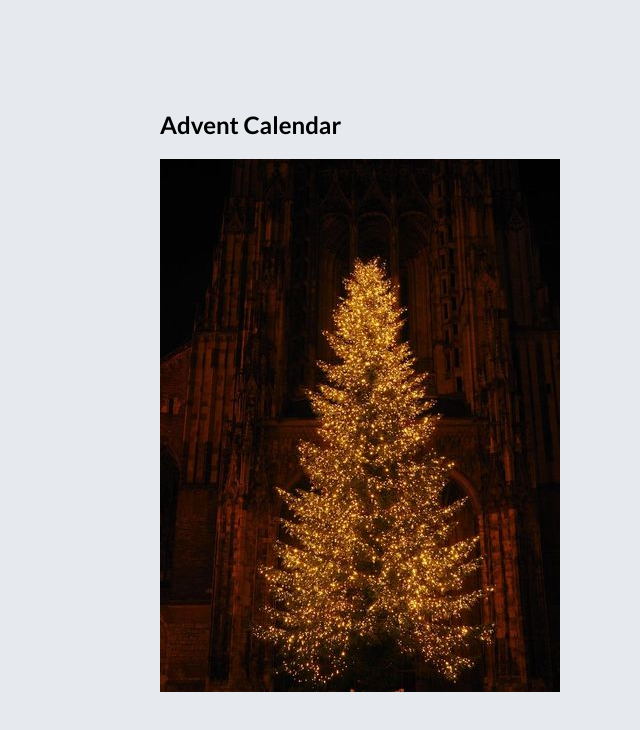
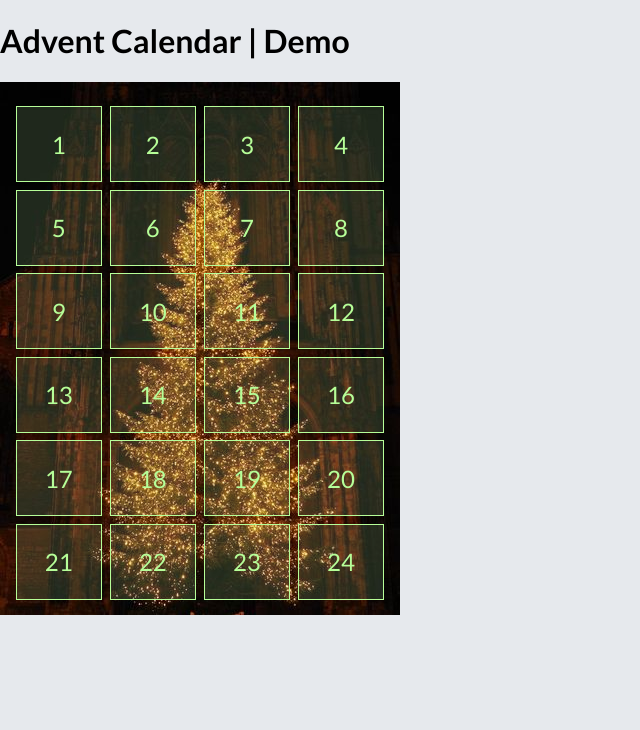
Before and after one commit to azaleamollis/advent-calendar, a plain HTML site: page index.html in a window 1280 px wide. Shown: the whole page, without its empty margins (0-640 px from the left). Drawn offline with Linux system fonts and the light colour scheme.

Commit message:
Update index.html

```diff
--- a/index.html
+++ b/index.html
@@ -11,22 +11,19 @@
 		<link rel='stylesheet' href='//fonts.googleapis.com/css?family=Lato:300,400,700'>
 		<link rel="stylesheet" href="//cdnjs.cloudflare.com/ajax/libs/ionicons/1.5.2/css/ionicons.min.css">
 		<link rel="stylesheet" href="style.css" media="all">
-		<script src="scripts/messages.js"></script>
-		<script src="scripts/calendar.js"></script>
 
 	</head>
 
 	<body>
 
-		<div class="demo-content cf">
-			<article>
-				<h1>Advent Calendar</h1>
+		<div class="wrapper">
+			<h1>Advent Calendar | Demo</h1>
+			<img src="images/background.jpg" alt="Advent Calendar" width="400" height="533" id="adventCal">
+			<ul id="adventDoors"></ul>
+		</div>
 
-				<img src="images/background.jpg" alt="Advent Calendar" id="adventCal">
-
-				<ul id="adventDoors"></ul>
-			</article>
-		<div class="demo-content cf">
+		<script src="scripts/messages.js"></script>
+		<script src="scripts/calendar.js"></script>
 
 	</body>
 </html>
```
